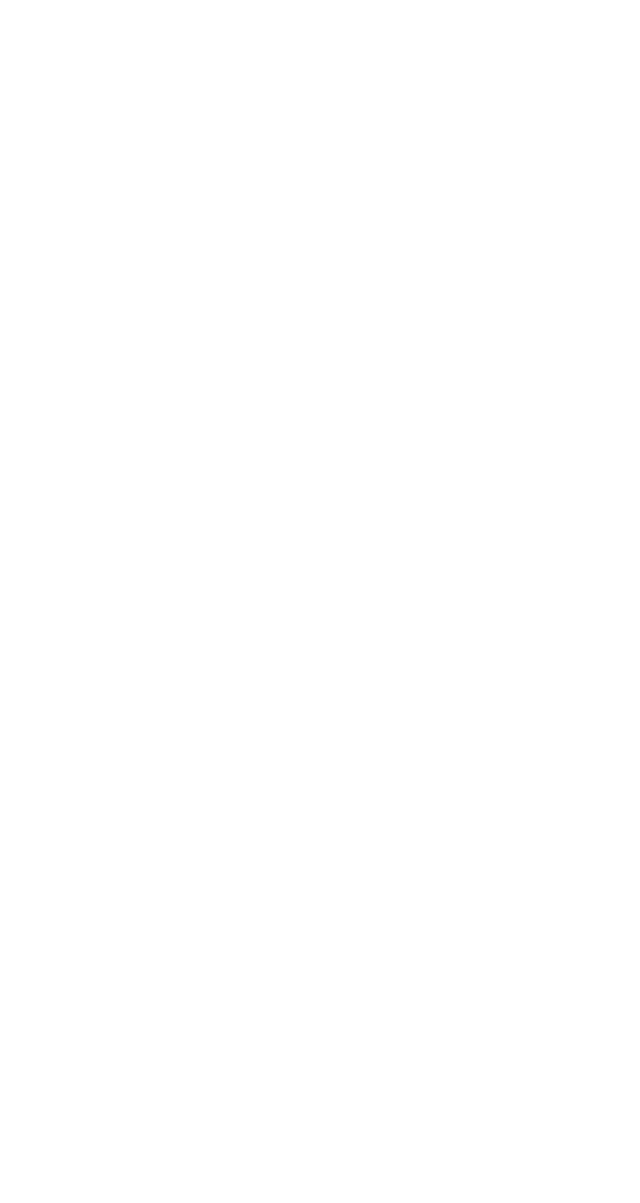
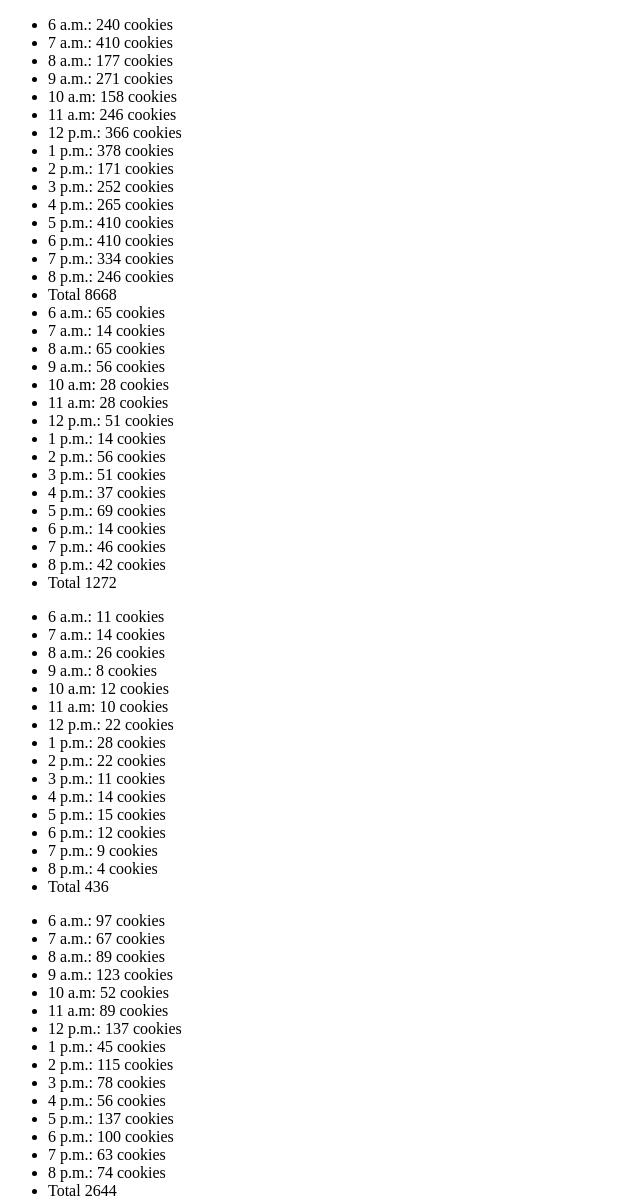
Before and after one commit to crumbycupid/cookie-stand, a plain HTML site: page sales.html in a window 1280 px wide. Shown: the whole page, without its empty margins (0-640 px from the left). Before the commit the page ends 800 px from the top, so only its background shows below. Drawn offline with Linux system fonts and the light colour scheme.

Commit message:
cookie stand 06 complete

```diff
--- a/js/app.js
+++ b/js/app.js
@@ -1,5 +1,6 @@
-'use strict'
+'use strict';
 
+//window into dom
 let seattleList = document.getElementById('seattleList');
 
 console.log(seattleList);
@@ -15,7 +16,162 @@ let seattle = {
   cookiesSoldEachHourArray: [],
   getRandomCustomers: function () {
     return Math.floor(Math.random() * (this.max - this.min + 1) + this.min); // The maximum is inclusive and the minimum is inclusive
+  },
+  calcHourlySales: function () {
+
+    for (let i = 0; i < hours.length; i++) {
+      //generate a random number for each hour the store is open
+      let randNum = this.getRandomCustomers();
+      let cookiesSoldThisHour = Math.ceil(this.avg * randNum);
+      //add that generated number into the cookiesSoldEachHourArray array
+      this.cookiesSoldEachHourArray.push(cookiesSoldThisHour);
+      this.dailyTotal = this.dailyTotal + cookiesSoldThisHour;
+      this.dailyTotal += cookiesSoldThisHour;
+    }
+  },
+  renderList: function () {
+    this.calcHourlySales();
+    for (let i = 0; i < hours.length; i++) {
+      let listItemSea = document.createElement('li');
+      listItemSea.textContent = `${hours[i]}: ${this.cookiesSoldEachHourArray[i]} cookies`;
+      seattleList.appendChild(listItemSea);
+    }
+    let totalLi = document.createElement('li');
+    totalLi.textContent = `Total ${this.dailyTotal}`;
+    seattleList.appendChild(totalLi);
   }
-}
+};
+seattle.renderList();
+seattle.calcHourlySales();
+console.log(seattle);
+console.log(seattle.getRandomCustomers());
 
-console.log(seattle.getRandomCustomers());
+let tokyoList = document.getElementById('tokyoList');
+
+console.log(tokyoList);
+
+let tokyo = {
+  name: 'tokyo',
+  min: 3,
+  max: 24,
+  avg: 1.2,
+  dailyTotal: 0,
+  cookiesSoldEachHourArray: [],
+  getRandomCustomers: function () {
+    return Math.floor(Math.random() * (this.max - this.min + 1) + this.min); // The maximum is inclusive and the minimum is inclusive
+  },
+  calcHourlySales: function () {
+
+    for (let i = 0; i < hours.length; i++) {
+      //generate a random number for each hour the store is open
+      let randNum = this.getRandomCustomers();
+      let cookiesSoldThisHour = Math.ceil(this.avg * randNum);
+      //add that generated number into the cookiesSoldEachHourArray array
+      this.cookiesSoldEachHourArray.push(cookiesSoldThisHour);
+      this.dailyTotal = this.dailyTotal + cookiesSoldThisHour;
+      this.dailyTotal += cookiesSoldThisHour;
+    }
+  },
+  renderList: function () {
+    this.calcHourlySales();
+    for (let i = 0; i < hours.length; i++) {
+      let listItemTokyo = document.createElement('li');
+      listItemTokyo.textContent = `${hours[i]}: ${this.cookiesSoldEachHourArray[i]} cookies`;
+      tokyoList.appendChild(listItemTokyo);
+    }
+    let totalLi = document.createElement('li');
+    totalLi.textContent = `Total ${this.dailyTotal}`;
+    tokyoList.appendChild(totalLi);
+  }
+};
+tokyo.renderList();
+tokyo.calcHourlySales();
+console.log(tokyo);
+console.log(tokyo.getRandomCustomers());
+
+let dubaiList = document.getElementById('dubaiList');
+
+console.log(dubaiList);
+
+let dubai = {
+  name: 'dubai',
+  min: 11,
+  max: 38,
+  avg: 3.7,
+  dailyTotal: 0,
+  cookiesSoldEachHourArray: [],
+  getRandomCustomers: function () {
+    return Math.floor(Math.random() * (this.max - this.min + 1) + this.min); // The maximum is inclusive and the minimum is inclusive
+  },
+  calcHourlySales: function () {
+
+    for (let i = 0; i < hours.length; i++) {
+      //generate a random number for each hour the store is open
+      let randNum = this.getRandomCustomers();
+      let cookiesSoldThisHour = Math.ceil(this.avg * randNum);
+      //add that generated number into the cookiesSoldEachHourArray array
+      this.cookiesSoldEachHourArray.push(cookiesSoldThisHour);
+      this.dailyTotal = this.dailyTotal + cookiesSoldThisHour;
+      this.dailyTotal += cookiesSoldThisHour;
+    }
+  },
+
+  renderList: function () {
+    this.calcHourlySales();
+    for (let i = 0; i < hours.length; i++) {
+      let listItemDubai = document.createElement('li');
+      listItemDubai.textContent = `${hours[i]}: ${this.cookiesSoldEachHourArray[i]} cookies`;
+      dubaiList.appendChild(listItemDubai);
+    }
+    let totalLi = document.createElement('li');
+    totalLi.textContent = `Total ${this.dailyTotal}`;
+    dubaiList.appendChild(totalLi);
+  }
+};
+dubai.renderList();
+dubai.calcHourlySales();
+console.log(dubai);
+console.log(dubai.getRandomCustomers());
+
+let limaList = document.getElementById('limaList');
+
+console.log(limaList);
+
+let lima = {
+  name: 'lima',
+  min: 2,
+  max: 16,
+  avg: 4.6,
+  dailyTotal: 0,
+  cookiesSoldEachHourArray: [],
+  getRandomCustomers: function () {
+    return Math.floor(Math.random() * (this.max - this.min + 1) + this.min); // The maximum is inclusive and the minimum is inclusive
+  },
+  calcHourlySales: function () {
+
+    for (let i = 0; i < hours.length; i++) {
+      //generate a random number for each hour the store is open
+      let randNum = this.getRandomCustomers();
+      let cookiesSoldThisHour = Math.ceil(this.avg * randNum);
+      //add that generated number into the cookiesSoldEachHourArray array
+      this.cookiesSoldEachHourArray.push(cookiesSoldThisHour);
+      this.dailyTotal = this.dailyTotal + cookiesSoldThisHour;
+      this.dailyTotal += cookiesSoldThisHour;
+    }
+  },
+  renderList: function () {
+    this.calcHourlySales();
+    for (let i = 0; i < hours.length; i++) {
+      let listItemSea = document.createElement('li');
+      listItemSea.textContent = `${hours[i]}: ${this.cookiesSoldEachHourArray[i]} cookies`;
+      seattleList.appendChild(listItemSea);
+    }
+    let totalLi = document.createElement('li');
+    totalLi.textContent = `Total ${this.dailyTotal}`;
+    seattleList.appendChild(totalLi);
+  }
+};
+lima.renderList();
+lima.calcHourlySales();
+console.log(dubai);
+console.log(dubai.getRandomCustomers());
--- a/sales.html
+++ b/sales.html
@@ -10,6 +10,9 @@
 
 <body>
   <ul id="seattleList"></ul>
+  <ul id="tokyoList"></ul>
+  <ul id="dubaiList"></ul>
+  <ul id="limaList"></ul>
   <script src="js/app.js" text="text/javascript"></script>
 </body>
 
```
